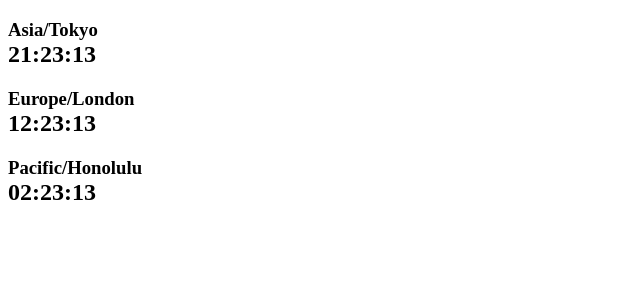
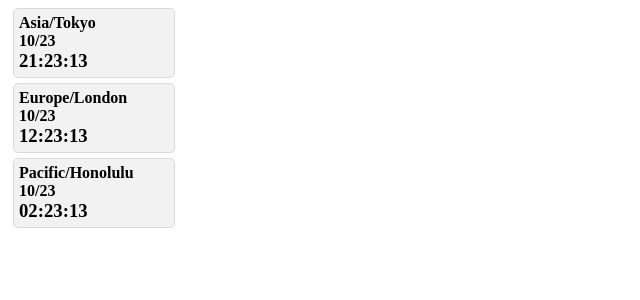
Before and after one commit to ssatosays/timeis, a Next.js app: page /timeis/ in a window 1280 px wide. Shown: the top 300 px of the page, without its empty margins (0-640 px from the left). Built offline with nearby package versions, Linux system fonts and the light colour scheme.

Commit message:
Update index.tsx

```diff
--- a/pages/index.tsx
+++ b/pages/index.tsx
@@ -26,29 +26,41 @@ export default function Home() {
 
   return (
     <div>
-      <div>
-        <h3 className={styles.city}>Asia/Tokyo</h3>
-        <h2 className={styles.time} suppressHydrationWarning>
+      <div className={styles.card}>
+        <h4 className={styles.city}>Asia/Tokyo</h4>
+        <h4 className={styles.date} suppressHydrationWarning>
+          {jst.getMonth().toString().padStart(2, '0')}/
+          {jst.getDate().toString().padStart(2, '0')}
+        </h4>
+        <h3 className={styles.time} suppressHydrationWarning>
           {jst.getHours().toString().padStart(2, '0')}:
           {jst.getMinutes().toString().padStart(2, '0')}:
           {jst.getSeconds().toString().padStart(2, '0')}
-        </h2>
+        </h3>
       </div>
-      <div>
-        <h3 className={styles.city}>Europe/London</h3>
-        <h2 className={styles.time} suppressHydrationWarning>
+      <div className={styles.card}>
+        <h4 className={styles.city}>Europe/London</h4>
+        <h4 className={styles.date} suppressHydrationWarning>
+          {utc.getMonth().toString().padStart(2, '0')}/
+          {utc.getDate().toString().padStart(2, '0')}
+        </h4>
+        <h3 className={styles.time} suppressHydrationWarning>
           {utc.getHours().toString().padStart(2, '0')}:
           {utc.getMinutes().toString().padStart(2, '0')}:
           {utc.getSeconds().toString().padStart(2, '0')}
-        </h2>
+        </h3>
       </div>
-      <div>
-        <h3 className={styles.city}>Pacific/Honolulu</h3>
-        <h2 className={styles.time} suppressHydrationWarning>
+      <div className={styles.card}>
+        <h4 className={styles.city}>Pacific/Honolulu</h4>
+        <h4 className={styles.date} suppressHydrationWarning>
+          {hst.getMonth().toString().padStart(2, '0')}/
+          {hst.getDate().toString().padStart(2, '0')}
+        </h4>
+        <h3 className={styles.time} suppressHydrationWarning>
           {hst.getHours().toString().padStart(2, '0')}:
           {hst.getMinutes().toString().padStart(2, '0')}:
           {hst.getSeconds().toString().padStart(2, '0')}
-        </h2>
+        </h3>
       </div>
     </div>
   )
--- a/styles/index.module.css
+++ b/styles/index.module.css
@@ -1,7 +1,27 @@
+.card {
+  max-width: 150px;
+  background: #f2f2f2;
+  border-radius: 5px;
+  border-style: solid;
+  border-width: 1px;
+  border-color: #d9d9d9;
+  margin-top: 5px;
+  margin-left: 5px;
+  margin-right: 5px;
+  padding: 5px;
+}
+
 .city {
+  margin-top: 0px;
+  margin-bottom: 0px;
+}
+
+.date {
+  margin-top: 0px;
   margin-bottom: 0px;
 }
 
 .time {
   margin-top: 0px;
+  margin-bottom: 0px;
 }
```
